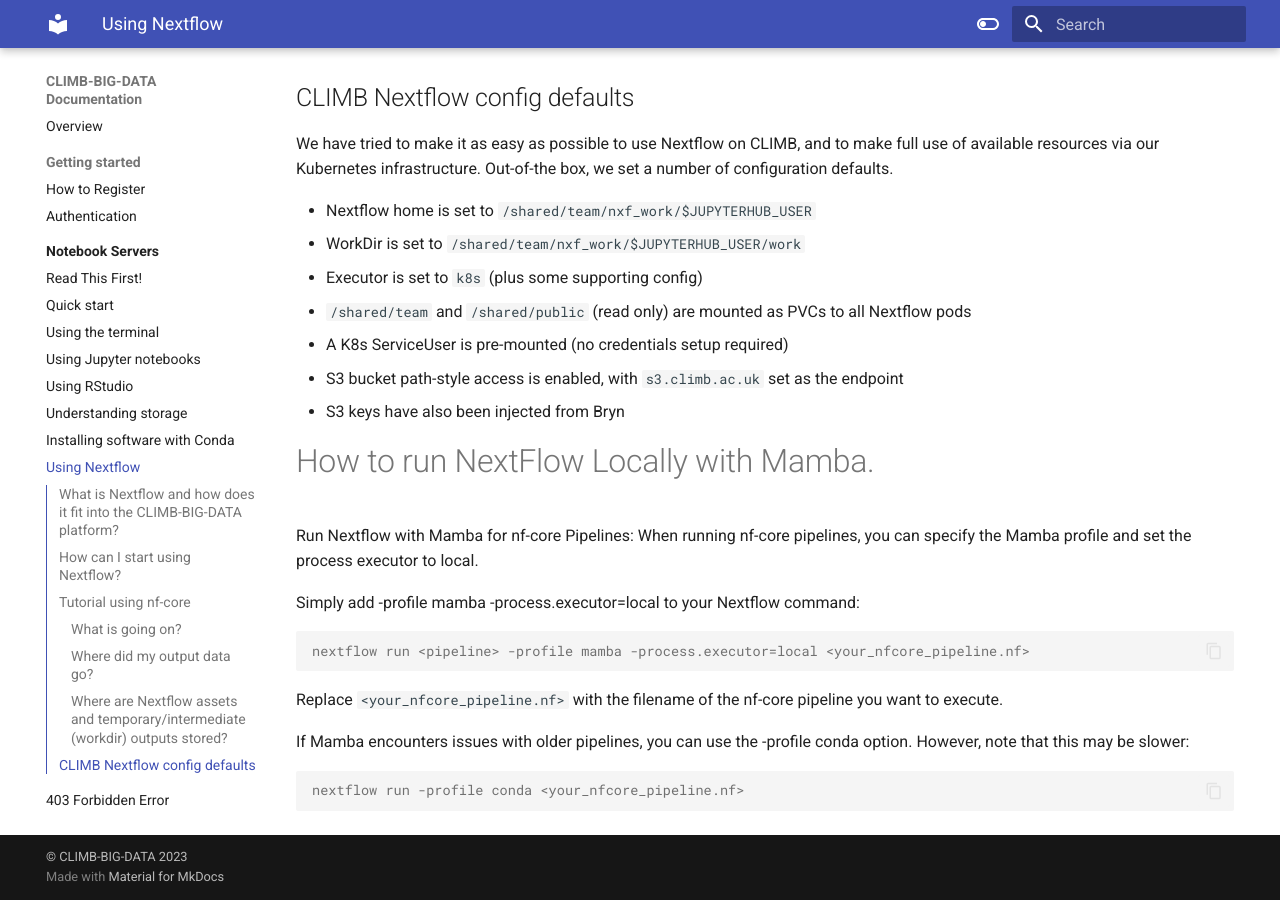
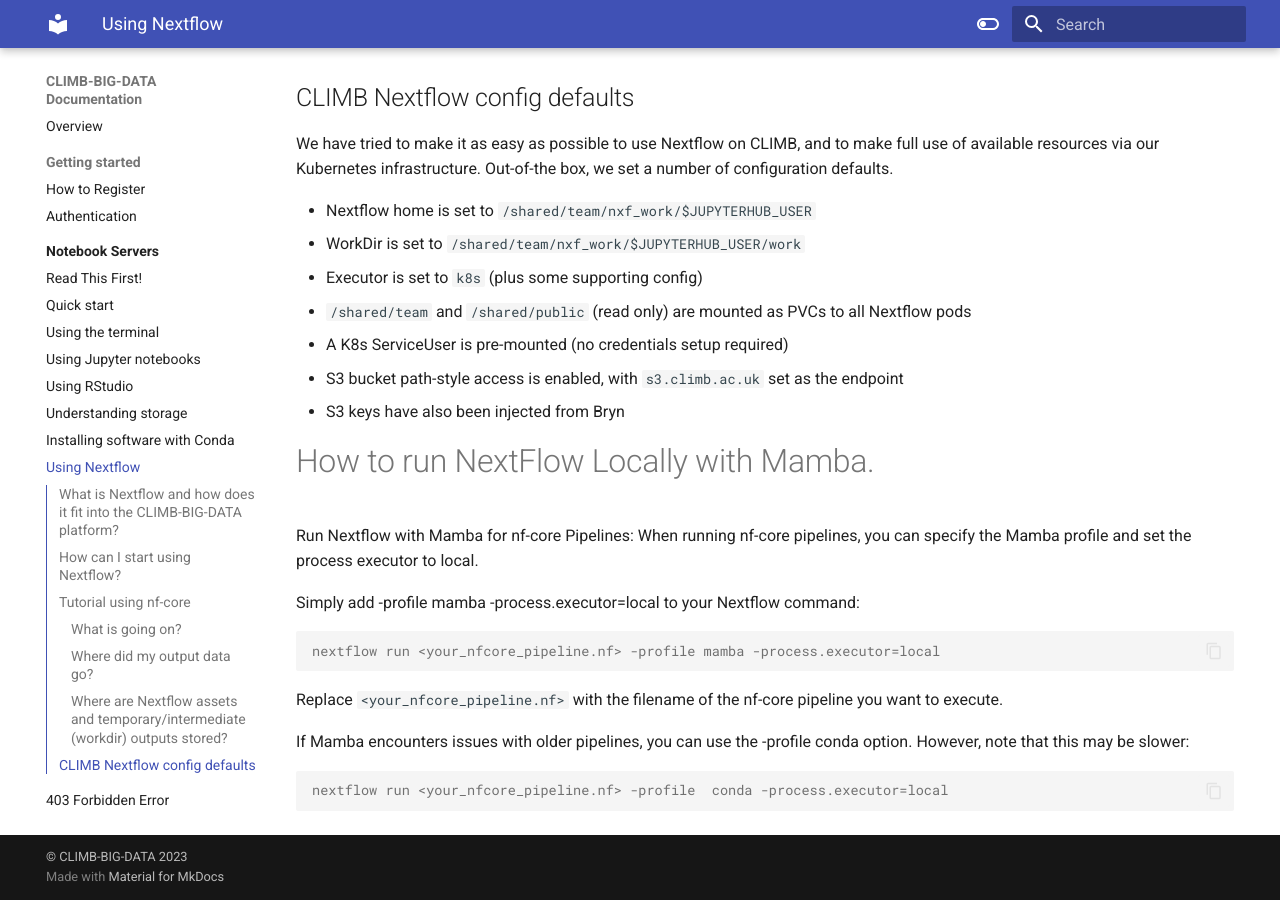
Before and after one commit to MRC-CLIMB/docs, an MkDocs documentation site: the page built from docs/notebook-servers/using-nextflow.md, in a window 1280 px wide and 900 px high, scrolled down 2577 px. Built offline with MkDocs 1.6.1 and Material for MkDocs 9.7.7, drawn with Linux system fonts in a browser that asks for light colours.

Commit message:
modified syntax again.

````diff
--- a/docs/notebook-servers/using-nextflow.md
+++ b/docs/notebook-servers/using-nextflow.md
@@ -123,7 +123,7 @@ Run Nextflow with Mamba for nf-core Pipelines: When running nf-core pipelines, y
 Simply add -profile mamba -process.executor=local to your Nextflow command:
 
 ```console
-nextflow run <pipeline> -profile mamba -process.executor=local <your_nfcore_pipeline.nf>
+nextflow run <your_nfcore_pipeline.nf> -profile mamba -process.executor=local
 ```
 
 Replace `<your_nfcore_pipeline.nf>` with the filename of the nf-core pipeline you want to execute.
@@ -131,5 +131,5 @@ Replace `<your_nfcore_pipeline.nf>` with the filename of the nf-core pipeline yo
 If Mamba encounters issues with older pipelines, you can use the -profile conda option. However, note that this may be slower:
 
 ```console
-nextflow run -profile conda <your_nfcore_pipeline.nf>
+nextflow run <your_nfcore_pipeline.nf> -profile  conda -process.executor=local
 ```
````
